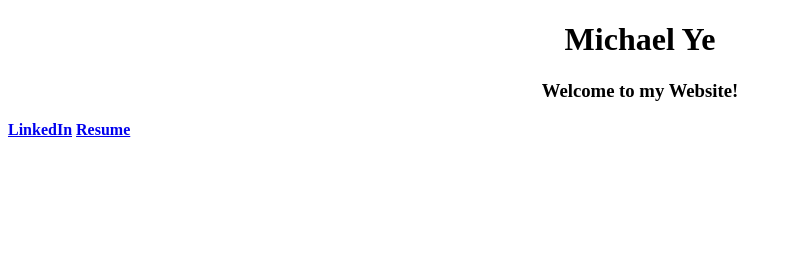
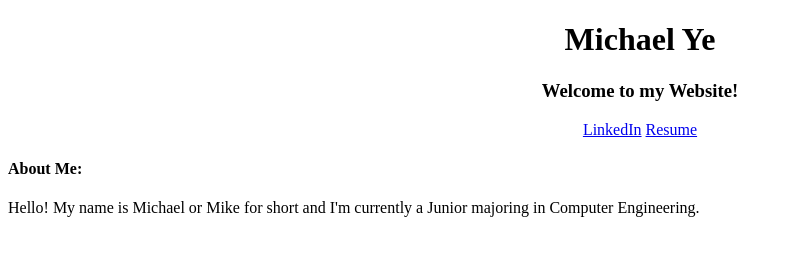
Before and after one commit to mye956/webpage, a plain HTML site: page index.html in a window 1280 px wide. Shown: the whole page, without its empty margins (0-791 px from the left). Drawn offline with Linux system fonts and the light colour scheme.

Commit message:
changed indext.html

```diff
--- a/index.html
+++ b/index.html
@@ -11,14 +11,21 @@
       #top {
         font-weight: bold;
       }
+      #links {
+        text-align: center;
+      }
     </style>
   </head>
   <body>
     <h1 class ="name">Michael Ye</h1>
     <h3 class ="name">Welcome to my Website!</h3>
-    <div id ="top">
+    <div id ="links">
       <a href="https://www.linkedin.com/in/michael-ye-144818154">LinkedIn</a>
       <a href="https://mye956.github.io/resume/">Resume</a>
     </div>
+    <div class="About Me">
+      <h4>About Me:</h4>
+      <p>Hello! My name is Michael or Mike for short and I'm currently a Junior majoring in Computer Engineering.</p>
+    </div>
   </body>
 </html>
```
